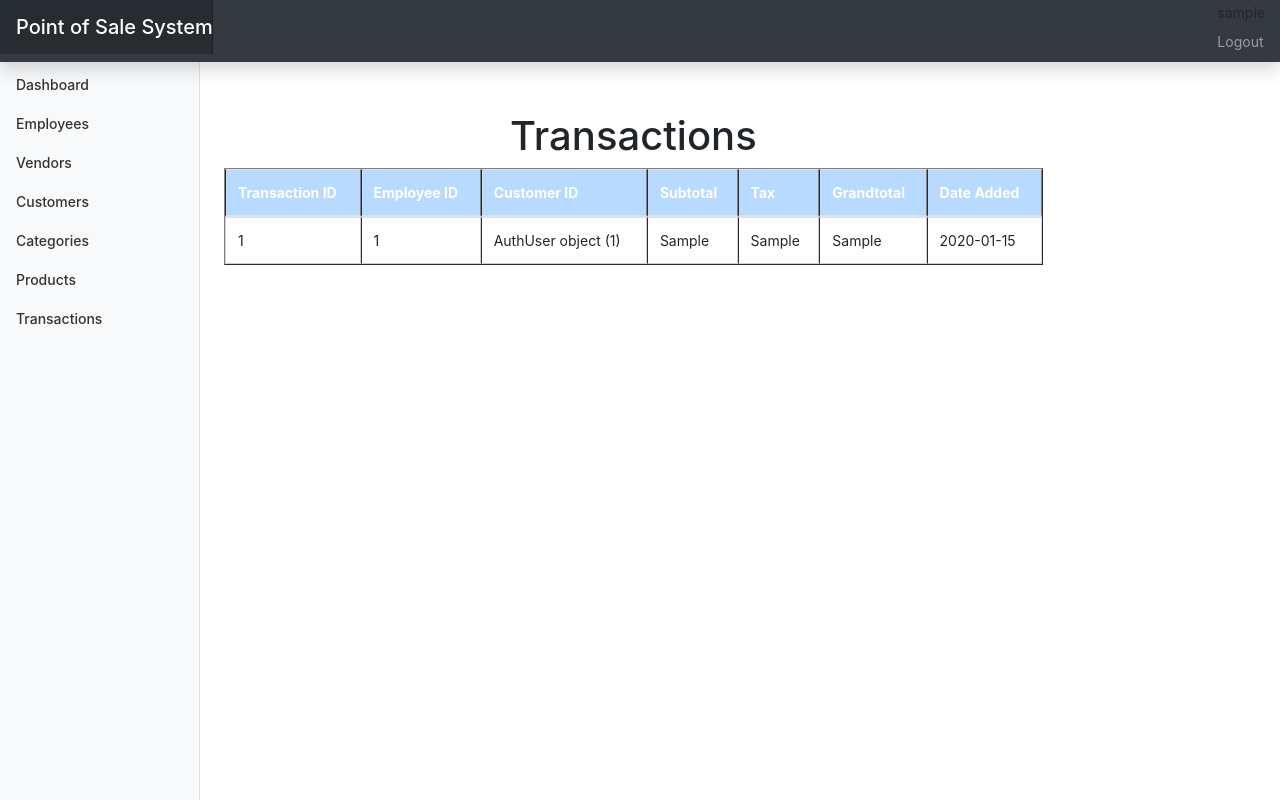
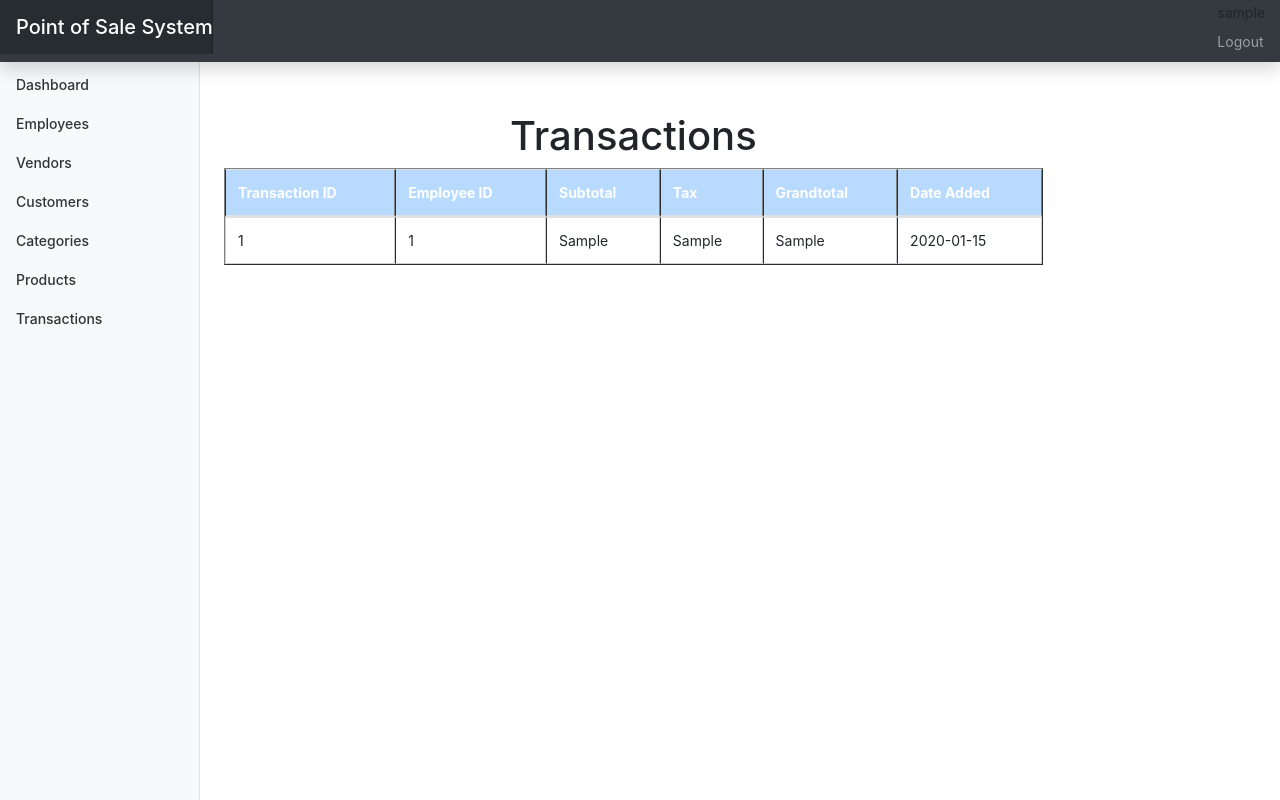
Before and after one commit to ethanmaxey/pos_system, a Django app: page /transactionTable/ in a window 1280 px wide. Run offline with Django 4.2, Linux system fonts and the light colour scheme; a user stored in the database is signed in; tables that the repository leaves empty hold one stand-in row (values such as "Sample post").

Commit message:
charts fixed

```diff
--- a/posapp/models.py
+++ b/posapp/models.py
@@ -147,7 +147,6 @@ class Transactions(models.Model):
     tax = models.CharField(max_length=45)
     dateadded = models.CharField(max_length=45)
     empid = models.IntegerField()
-    cusid = models.ForeignKey(AuthUser, models.DO_NOTHING, db_column='cusid')
     category = models.ForeignKey(Category, models.DO_NOTHING)
 
     class Meta:
--- a/posapp/views.py
+++ b/posapp/views.py
@@ -48,12 +48,13 @@ def home(request):
     #         labels1.append(user.first_name)
     #         data1.append(prod.grandtotal)
 
-    queryset2 = AuthUser.objects.order_by('-is_active')[:5]
+    queryset2 = AuthUser.objects.order_by('-is_staff')[:10]
     for emp in queryset2:
         if emp.is_staff == 1:
-            labels2.append(emp.first_name)
-            a = emp.is_active * random.randint(1, 10) * 1000
-            data2.append(a)
+            if emp.is_superuser == 0:
+                labels2.append(emp.first_name)
+                a = emp.is_active * random.randint(1, 10) * 1000
+                data2.append(a)
 
     return render(request, 'home.html', {
         'labels': labels,
--- a/templates/transactions.html
+++ b/templates/transactions.html
@@ -16,7 +16,6 @@
                 <tr>
                     <th class="table-primary">Transaction ID</th>
                     <th class="table-primary">Employee ID</th>
-                    <th class="table-primary">Customer ID</th>
                     <th class="table-primary">Subtotal</th>
                     <th class="table-primary">Tax</th>
                     <th class="table-primary">Grandtotal</th>
@@ -28,7 +27,6 @@
                 <tr>
                     <td>{{pro.id}}</td>
                     <td>{{pro.empid}}</td>
-                    <td>{{pro.cusid}}</td>
                     <td>{{pro.subtotal}}</td>
                     <td>{{pro.tax}}</td>
                     <td>{{pro.grandtotal}}</td>
```
